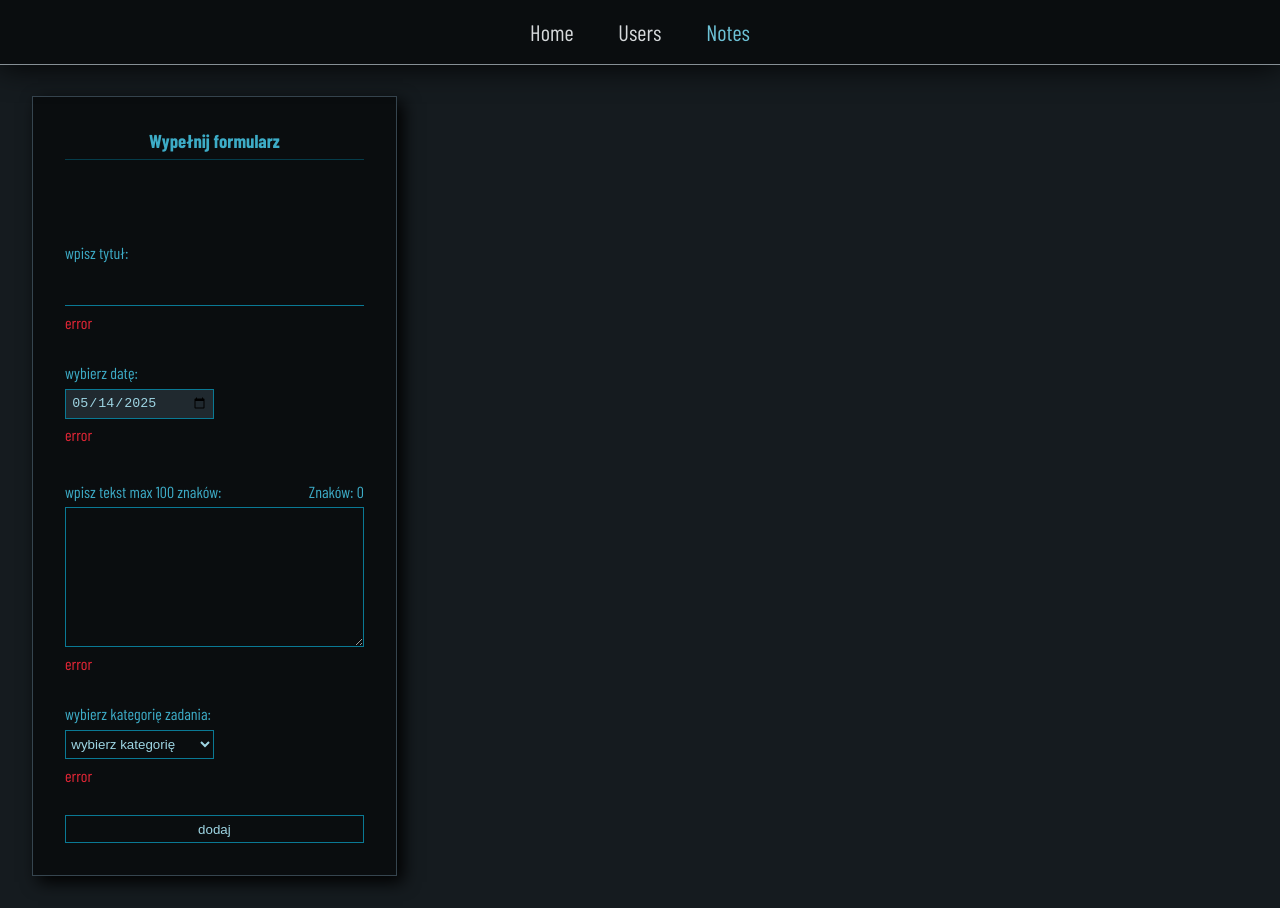
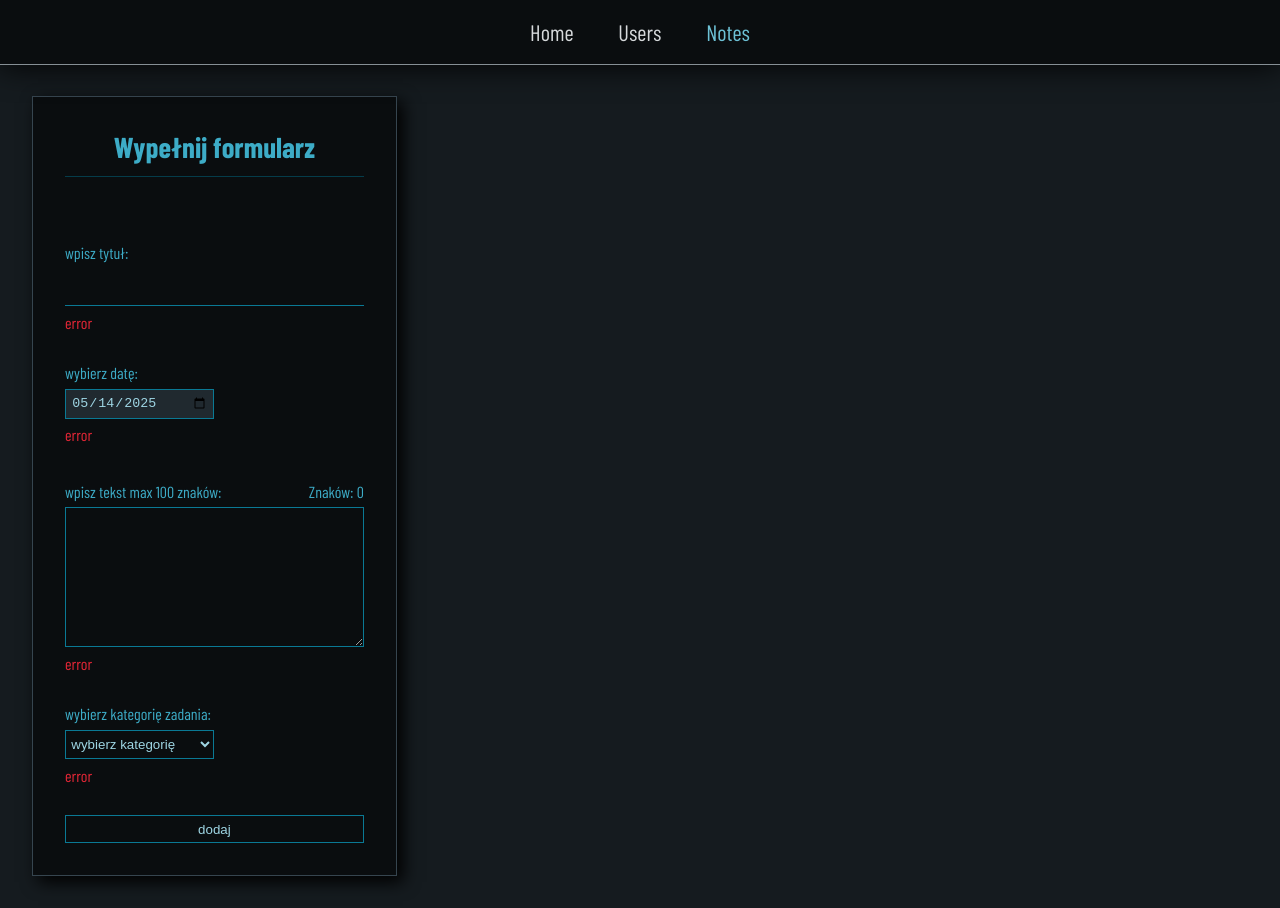
Before and after one commit to Scorpion19702022/SIMPLE_PROJECT_REACT_REDUX, a React (Vite) app: page /Notes in a window 1280 px wide. Built offline with nearby package versions, Linux system fonts and the light colour scheme; a web font is replaced by a local one.

Commit message:
added style for desktop

```diff
--- a/src/Components/Notes/Styles/NotesInputs.module.css
+++ b/src/Components/Notes/Styles/NotesInputs.module.css
@@ -144,6 +144,10 @@
 		height: 780px;
 	}
 
+	.heading {
+		font-size: 1.8em;
+	}
+
 	.btn {
 		padding: 0.8em;
 		cursor: pointer;
```
